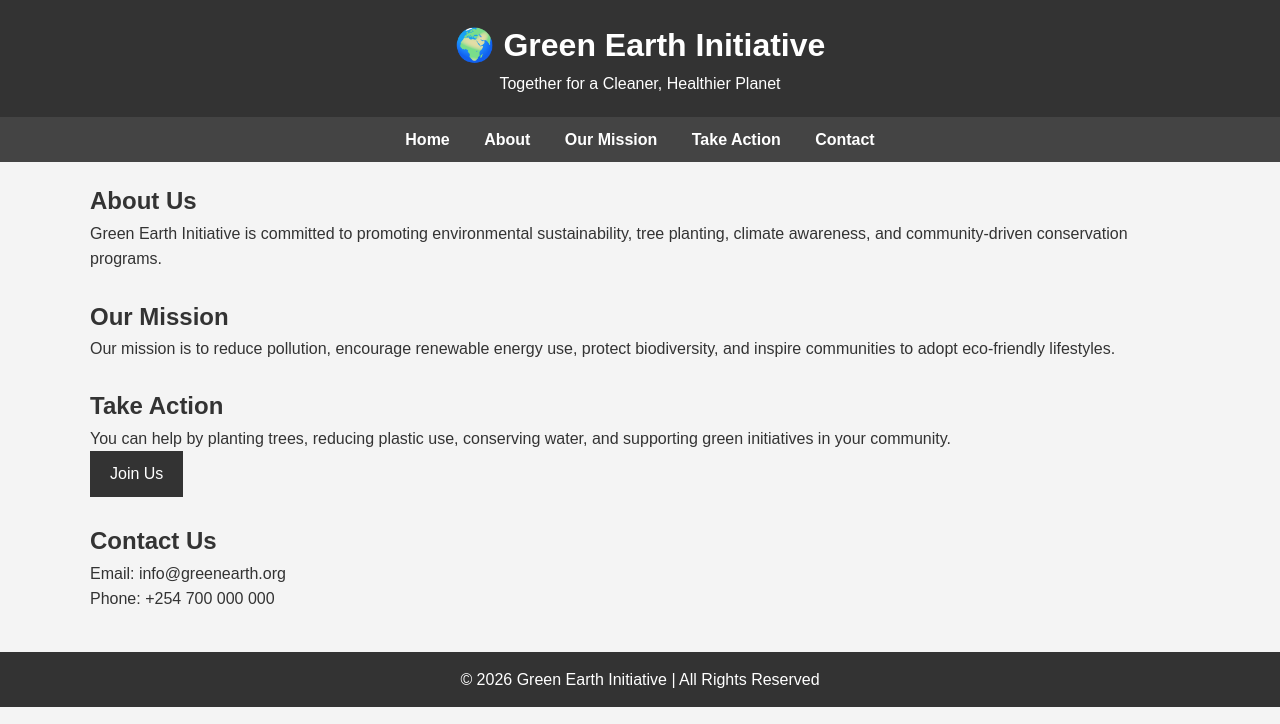
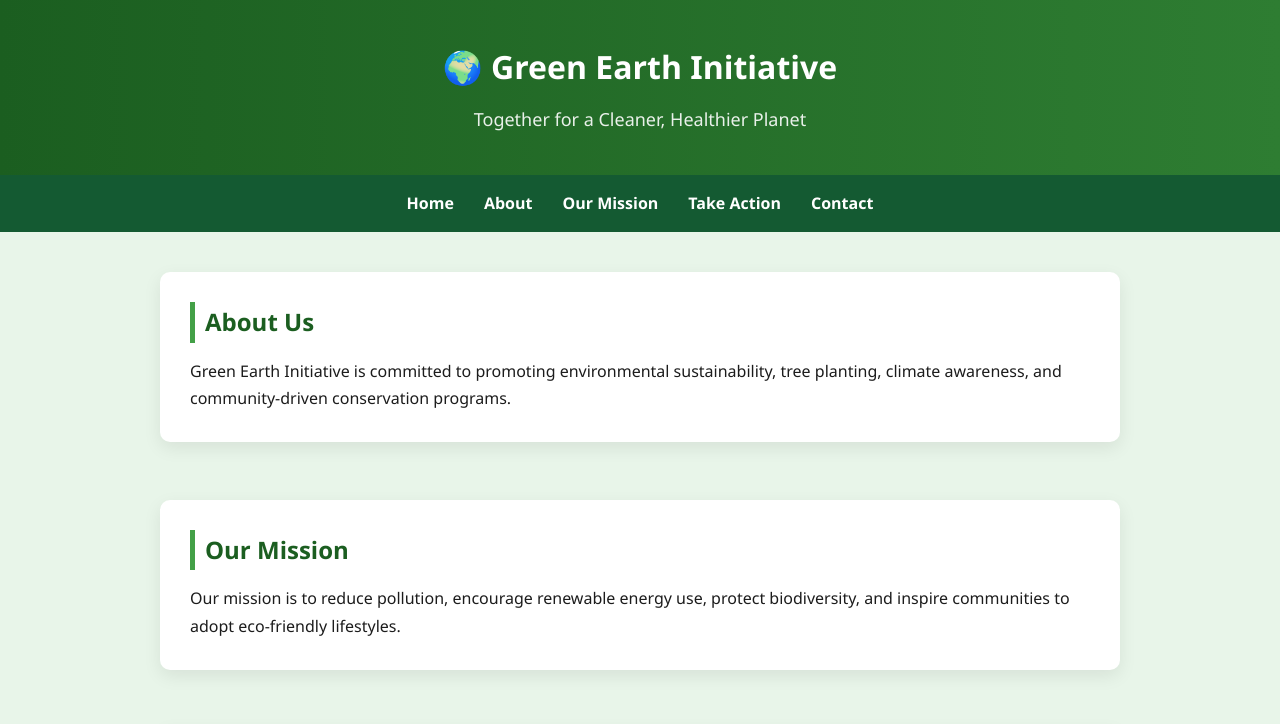
Before and after one commit to Path-to-victory/Greening--for--justice, a plain HTML site: page docs/index.html in a window 1280 px wide. Shown: the top 724 px of the page. Drawn offline with Linux system fonts and the light colour scheme; files that its build step writes are made by us from their sources.

Commit message:
Revamp CSS styles for improved design and layout

```diff
--- a/doc/style.css
+++ b/doc/style.css
@@ -1,40 +1,116 @@
-/* ===== Reset Some Default Styles ===== */
+/* ===== GLOBAL ===== */
 * {
     margin: 0;
     padding: 0;
     box-sizing: border-box;
 }
 
-/* ===== Body Styling ===== */
-body {
-    font-family: Arial, Helvetica, sans-serif;
-    line-height: 1.6;
-    background-color: #f4f4f4;
-    color: #333;
+html {
+    scroll-behavior: smooth;
 }
 
-/* ===== Container ===== */
-.container {
-    width: 90%;
-    max-width: 1100px;
-    margin: auto;
-    overflow: hidden;
+body {
+    font-family: 'Segoe UI', Arial, sans-serif;
+    background: #E8F5E9;
+    color: #1C1C1C;
+    line-height: 1.7;
 }
 
-/* ===== Header ===== */
+/* ===== HEADER ===== */
 header {
-    background: #333;
-    color: #fff;
-    padding: 20px 0;
+    background: linear-gradient(to right, #1B5E20, #2E7D32);
+    color: white;
     text-align: center;
+    padding: 40px 20px;
 }
 
-/* ===== Navigation ===== */
-nav {
-    background: #444;
-    padding: 10px 0;
+header h1 {
+    font-size: 32px;
+    margin-bottom: 10px;
 }
 
+header p {
+    font-size: 18px;
+    opacity: 0.9;
+}
+
+/* ===== NAVIGATION ===== */
+nav {
+    background: #145A32;
+    position: sticky;
+    top: 0;
+    z-index: 1000;
+}
+
+nav ul {
+    display: flex;
+    justify-content: center;
+    list-style: none;
+    padding: 15px 0;
+}
+
+nav ul li {
+    margin: 0 20px;
+}
+
+nav ul li a {
+    text-decoration: none;
+    color: white;
+    font-weight: 500;
+    transition: 0.3s ease;
+}
+
+nav ul li a:hover {
+    color: #A5D6A7;
+}
+
+/* ===== CONTAINER ===== */
+.container {
+    max-width: 1000px;
+    margin: auto;
+    padding: 40px 20px;
+}
+
+/* ===== SECTIONS ===== */
+section {
+    background: white;
+    padding: 30px;
+    margin-bottom: 30px;
+    border-radius: 10px;
+    box-shadow: 0 6px 18px rgba(0, 0, 0, 0.08);
+}
+
+section h2 {
+    color: #1B5E20;
+    margin-bottom: 15px;
+    border-left: 5px solid #43A047;
+    padding-left: 10px;
+}
+
+/* ===== BUTTON ===== */
+.btn {
+    display: inline-block;
+    margin-top: 15px;
+    padding: 10px 25px;
+    background: #1B5E20;
+    color: white;
+    text-decoration: none;
+    border-radius: 6px;
+    transition: 0.3s ease;
+}
+
+.btn:hover {
+    background: #43A047;
+}
+
+/* ===== FOOTER ===== */
+footer {
+    background: #1B5E20;
+    color: white;
+    text-align: center;
+    padding: 20px;
+    font-size: 14px;
+    }
 nav ul {
     list-style: none;
     text-align: center;
```
